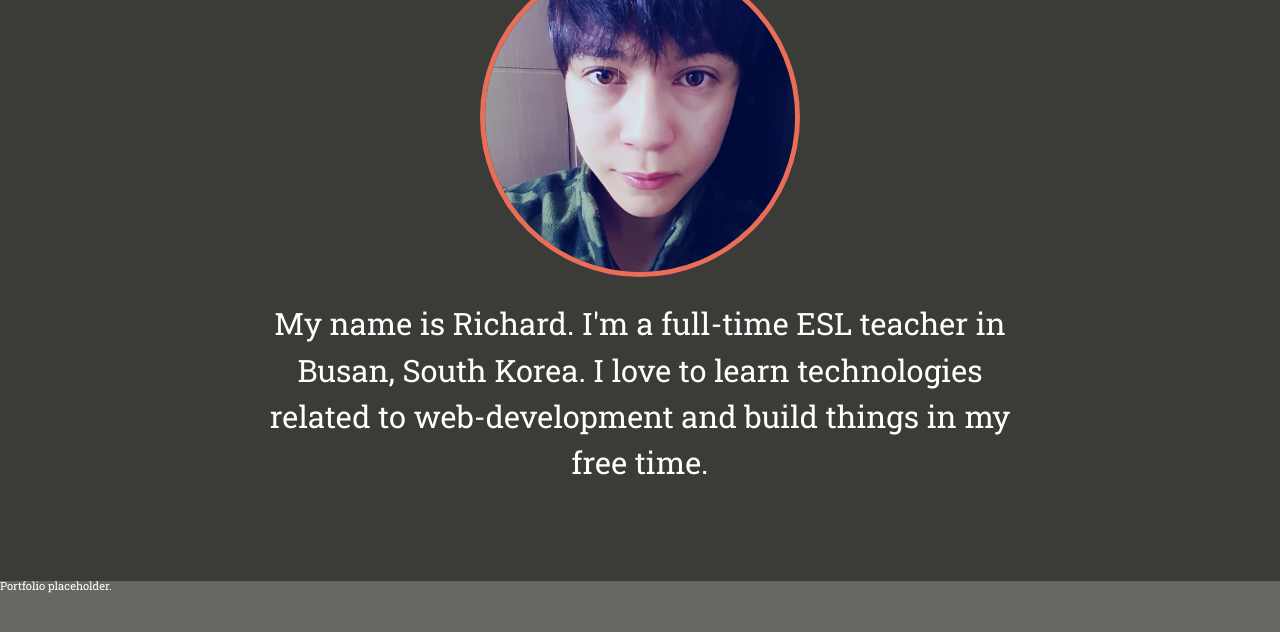
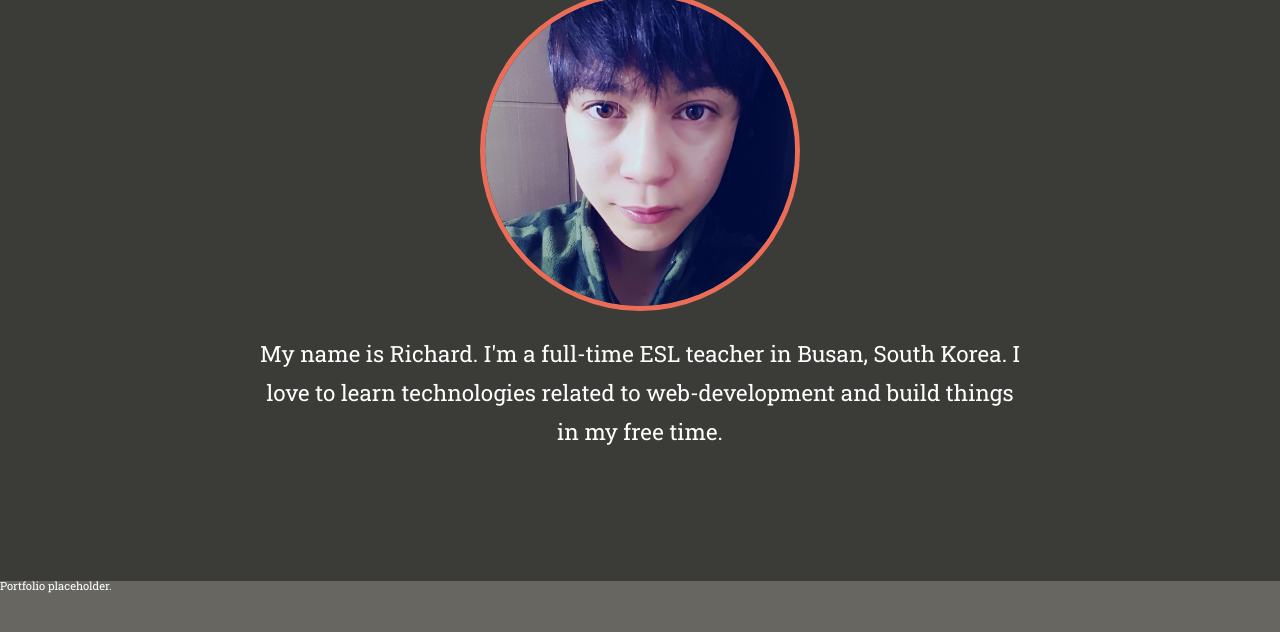
Before and after one commit to ellereeeee/ellereeeee.github.io, a plain HTML site: page index.html in a window 1280 px wide. Shown: the part 1019-1651 px from the top of the page. Drawn offline with Linux system fonts and the light colour scheme.

Commit message:
Try to make about section more responsive at 1000px

```diff
--- a/main.css
+++ b/main.css
@@ -161,7 +161,6 @@ section {
   margin-top: 1.5em;
   text-align: center;
   width: 70%;
-
 }
 /*
   ======================================
@@ -258,7 +257,10 @@ a:hover {
     width: 25%;
   }
   .about p {
-    font-size: 2.75em;
+    font-size: 2em;
+    line-height: 1.75em;
+    margin-top: 1em;
+    width: 60%;
   }
 }
 @media screen and (min-width: 1400px) {
```
